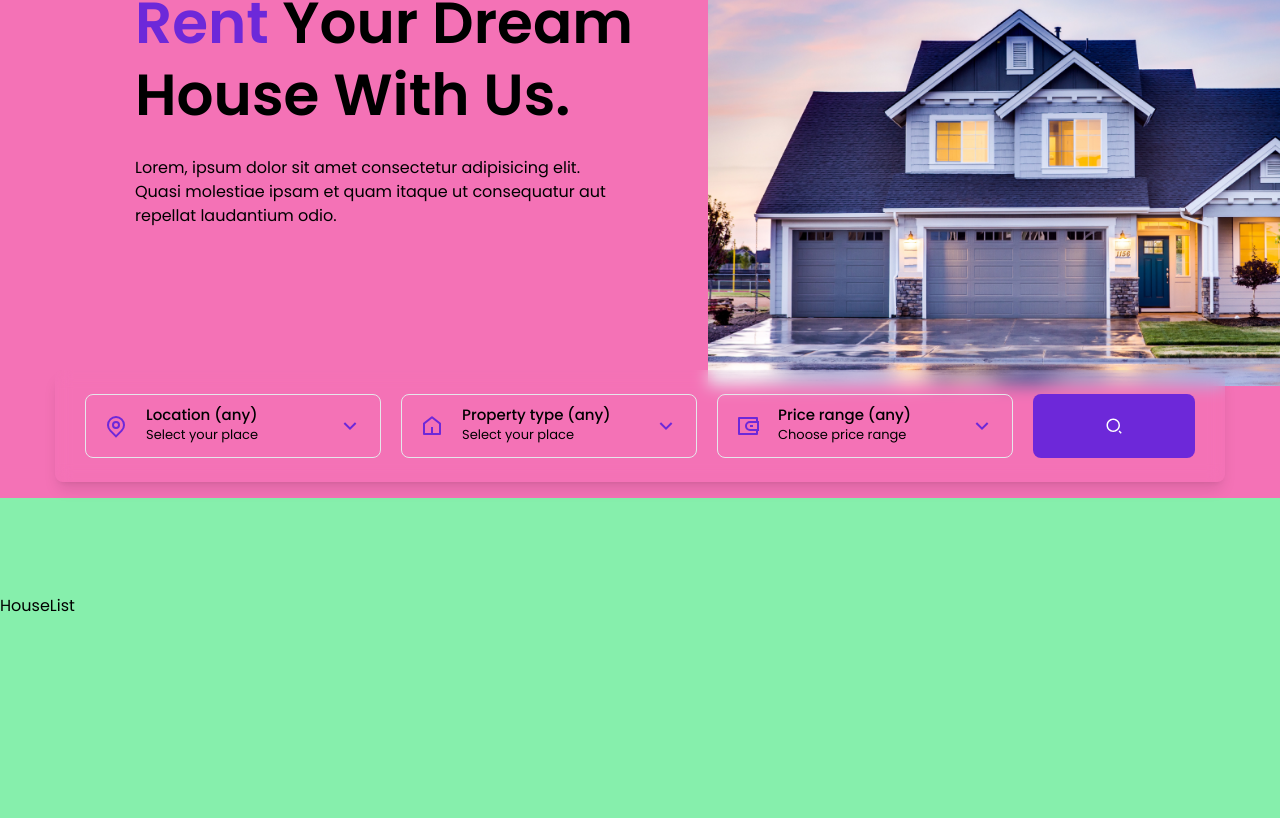
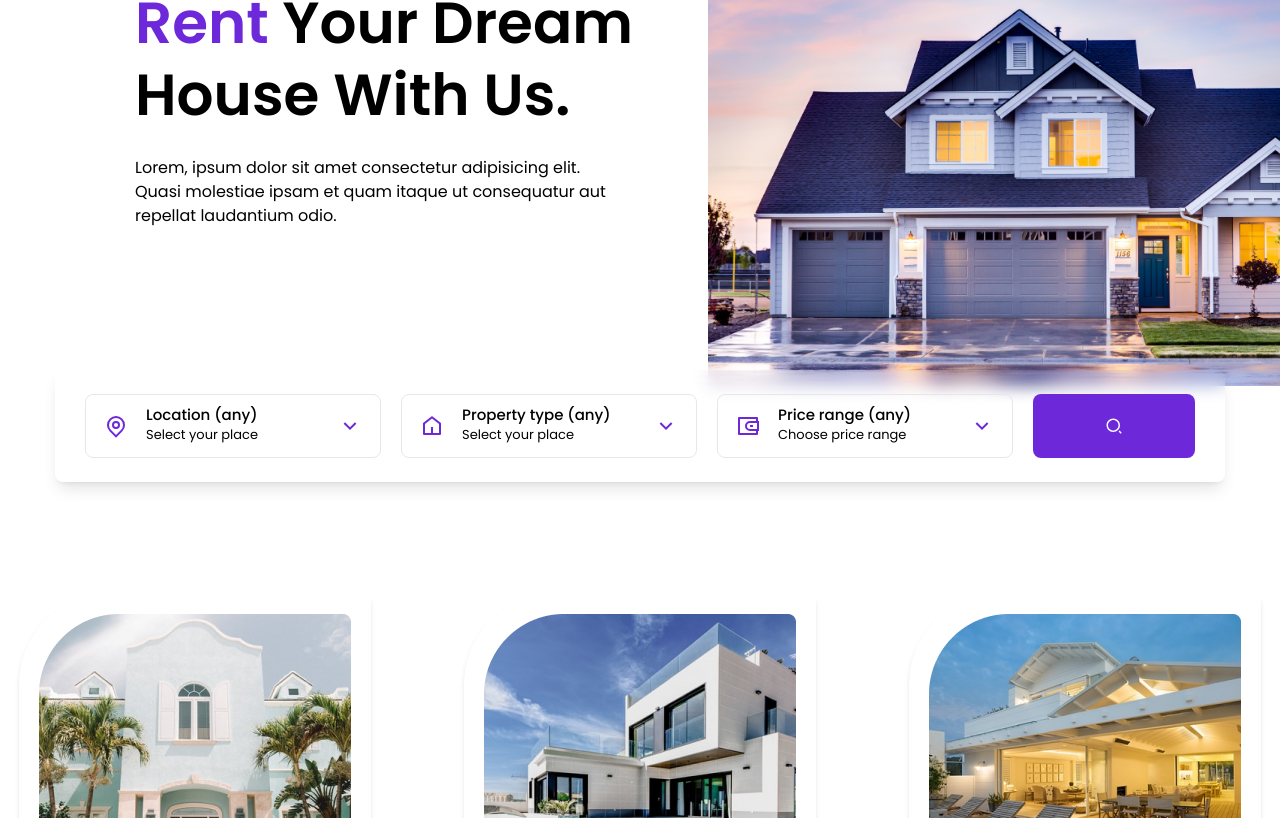
Before and after one commit to kocaogluozan/Real-Estate-React-Tailwind, a React (Create React App) app: page / in a window 1280 px wide. Shown: the part 284-1102 px from the top of the page. Built offline with nearby package versions, Linux system fonts and the light colour scheme.

Commit message:
Houses listed.

```diff
--- a/src/components/Banner.jsx
+++ b/src/components/Banner.jsx
@@ -8,7 +8,7 @@
 
 const Banner = () => {
   return (
-    <section className="h-full max-h-[640px] mb-8 xl:mb-24 bg-pink-400">
+    <section className="h-full max-h-[640px] mb-8 xl:mb-24">
       <div className="flex flex-col lg:flex-row">
         <div className="flex flex-col items-center lg:items-start lg:ml-8 xl:ml-[135px] text-center lg:text-left justify-center flex-1 px-4 lg:px-0">
           <h1 className="text-4xl lg:text-[58px] font-semibold leading-tight mb-6">
--- a/src/components/House.jsx
+++ b/src/components/House.jsx
@@ -1,7 +1,44 @@
 import React from "react";
 
-const House = () => {
-  return <div>House</div>;
+//import icons
+import { BiBed, BiBath, BiArea } from "react-icons/bi";
+
+const House = ({ house }) => {
+  const { type, image, price, address, country, bedrooms, bathrooms, surface } =
+    house;
+  return (
+    <div className="bg-white p-5 rounded-lg shadow-md rounded-tl-[90px] w-full max-w-[352px] mx-auto hover:shadow-2xl cursor-pointer transition">
+      <img src={image} alt="" className="mb-8" />
+      <div className="mb-4 flex gap-x-2 text-sm">
+        <div className="bg-green-500 rounded-full text-white px-3">{type}</div>
+        <div className="bg-violet-500 rounded-full text-white px-3">
+          {country}
+        </div>
+      </div>
+      <div className="text-lg font-semibold max-w-[260px]">{address}</div>
+      <div className="flex gap-x-4 my-4">
+        <div className="flex items-center text-gray-600 gap-1">
+          <div className="text-[20px]">
+            <BiBed />
+          </div>
+          <div>{bedrooms}</div>
+        </div>
+        <div className="flex items-center text-gray-600 gap-1">
+          <div className="text-[20px]">
+            <BiBath />
+          </div>
+          <div>{bathrooms}</div>
+        </div>
+        <div className="flex items-center text-gray-600 gap-1">
+          <div className="text-[20px]">
+            <BiArea />
+          </div>
+          <div>{surface}</div>
+        </div>
+      </div>
+      <div className="text-lg font-semibold text-violet-600 mb-4">{price}</div>
+    </div>
+  );
 };
 
 export default House;
--- a/src/components/HouseList.jsx
+++ b/src/components/HouseList.jsx
@@ -13,7 +13,23 @@
 import { ImSpinner2 } from "react-icons/im";
 
 const HouseList = () => {
-  return <div>HouseList</div>;
+  const { houses, loading } = useContext(HouseContext);
+  console.log(houses);
+  return (
+    <section className="mb-20">
+      <div className="container mx-auto">
+        <div className="grid md:grid-cols-2 lg:grid-cols-3 gap-4 lg:gap-14">
+          {houses.map((house, index) => {
+            return (
+              <Link to={`/property/${house.id}`} key={index}>
+                <House house={house} />
+              </Link>
+            );
+          })}
+        </div>
+      </div>
+    </section>
+  );
 };
 
 export default HouseList;
--- a/src/pages/Home.jsx
+++ b/src/pages/Home.jsx
@@ -5,7 +5,7 @@
 import HouseList from "../components/HouseList";
 const Home = () => {
   return (
-    <div className="min-h-[1800px] bg-green-300">
+    <div className="min-h-[1800px]">
       <Banner />
       <HouseList />
     </div>
```
